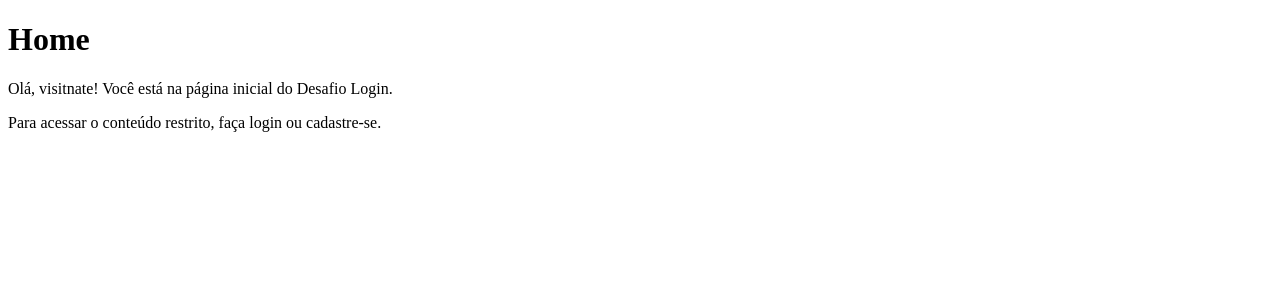
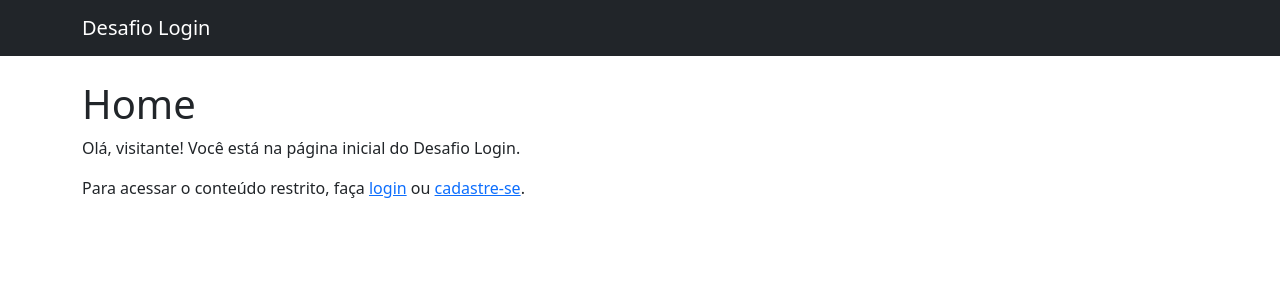
Before and after one commit to djhonantanparreira/desafio-login, a Django app: page / in a window 1280 px wide. Shown: the top 300 px of the page. Run offline with Django 4.2, Linux system fonts and the light colour scheme.

Commit message:
feat: add initial home page and base template with Bootstrap styling

```diff
--- /dev/null
+++ b/accounts/templates/base.html
@@ -0,0 +1,23 @@
+<!DOCTYPE html>
+<html lang="pt-br">
+<head>
+  <meta charset="UTF-8">
+  <title>{% block title %}Desafio Login{% endblock %}</title>
+  <link href="https://cdn.jsdelivr.net/npm/bootstrap@5.3.0/dist/css/bootstrap.min.css" rel="stylesheet">
+</head>
+<body>
+
+  <nav class="navbar navbar-expand-lg navbar-dark bg-dark">
+    <div class="container">
+      <a class="navbar-brand" href="#">Desafio Login</a>
+    </div>
+  </nav>
+
+  <div class="container py-4">
+    {% block content %}
+    {% endblock content %}
+  </div>
+
+  <script src="https://cdn.jsdelivr.net/npm/bootstrap@5.3.0/dist/js/bootstrap.bundle.min.js"></script>
+</body>
+</html>
--- a/accounts/templates/home.html
+++ b/accounts/templates/home.html
@@ -1,12 +1,10 @@
-<!DOCTYPE html>
-<html lang="en">
-<head>
-    <meta charset="UTF-8">
-    <title>Home - Desafio Login</title>
-</head>
-<body>
+{% extends 'base.html' %}
+
+{% block title %}Home - Desafio Login{% endblock %}
+
+{% block content %}
     <h1>Home</h1>
-    <p>Olá, visitnate! Você está na página inicial do Desafio Login.</p>
-    <p>Para acessar o conteúdo restrito, faça login ou cadastre-se.</p>
-</body>
-</html>
+    <p>Olá, visitante! Você está na página inicial do Desafio Login.</p>
+    <p>Para acessar o conteúdo restrito, faça <a href="{% url 'login' %}">login</a> ou <a href="{% url 'signup' %}">
+        cadastre-se</a>.</p>
+{% endblock %}
```
